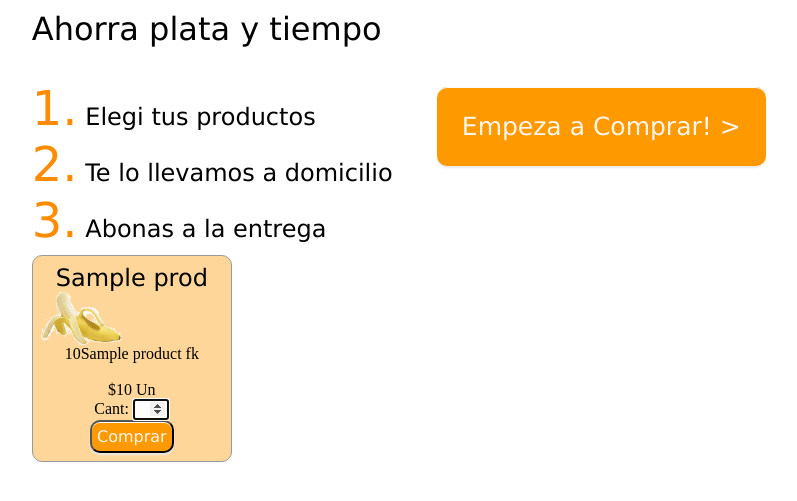
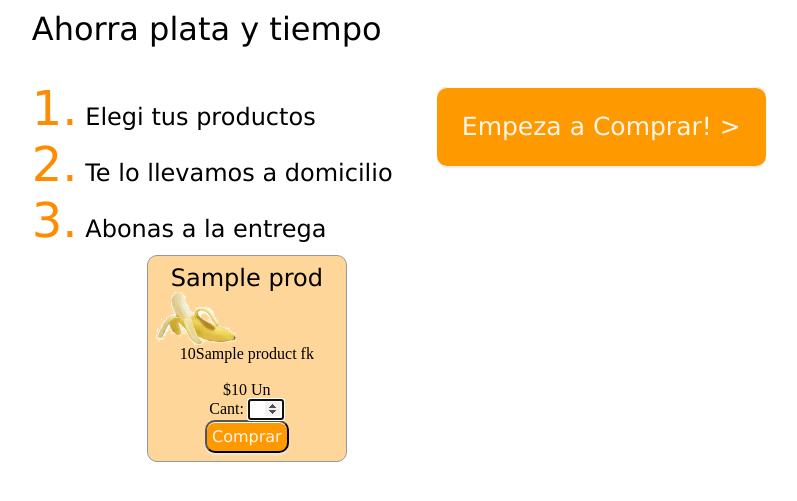
Before and after one commit to stefanoantonel/ChietiV2, a Django app: template chieti/chieti/templates/chieti/homePage.html in a window 1280 px wide. Shown: the part 113-614 px from the top of the page, without its empty margins (210-1007 px from the left). Run offline with Django 3.2, Linux system fonts and the light colour scheme; the template is opened without the code that fills it: most values are stand-ins (such as "Sample title", 1, 10 or a date in 2020); data that the repository does not hold is empty; parts of the project's set-up code (start-up, migrations or seed data) failed here and were passed over; some libraries are stand-ins or nearby versions.

Commit message:
mas margin en allProduct

```diff
--- a/chieti/chieti/static/chieti/css/style.css
+++ b/chieti/chieti/static/chieti/css/style.css
@@ -117,7 +117,7 @@ background-image:url('/static/chieti/images/miCompra.jpg');
 	clear: both;
 	display:block;
 	float:left;
-	margin-left:5%;
+	margin-left:18%;
 	/*left:20%;
 	margin-right:5%;
 	margin-left:20%;
```
